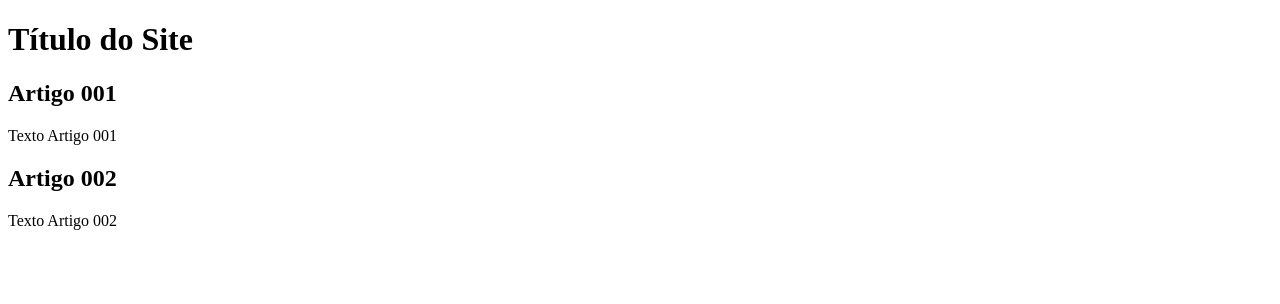
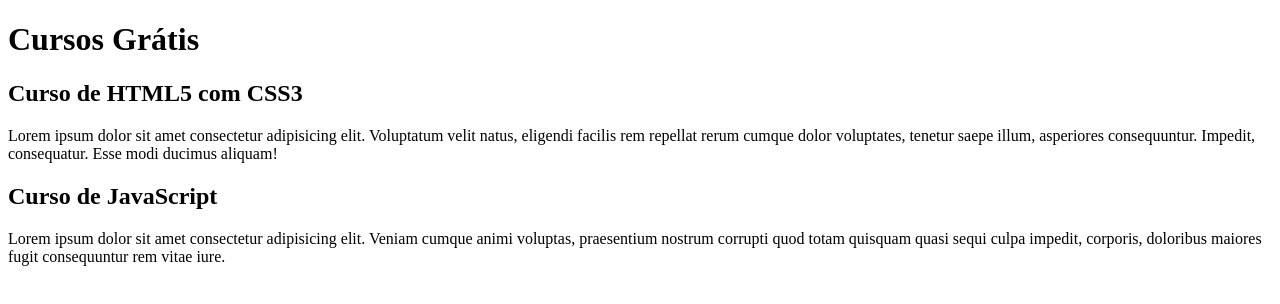
Before and after one commit to DaanielKC/projeto-site, a plain HTML site: page index.html in a window 1280 px wide. Drawn offline with Linux system fonts and the light colour scheme.

Commit message:
comecei a escrever o conteúdo

```diff
--- a/index.html
+++ b/index.html
@@ -8,15 +8,15 @@
 <body>
     <main>
         <header>
-            <h1>Título do Site</h1>
+            <h1>Cursos Grátis</h1>
         </header>
         <article>
-            <h2>Artigo 001</h2>
-            <p>Texto Artigo 001</p>
+            <h2>Curso de HTML5 com CSS3</h2>
+            <p>Lorem ipsum dolor sit amet consectetur adipisicing elit. Voluptatum velit natus, eligendi facilis rem repellat rerum cumque dolor voluptates, tenetur saepe illum, asperiores consequuntur. Impedit, consequatur. Esse modi ducimus aliquam!</p>
         </article>
         <article>
-            <h2>Artigo 002</h2>
-            <p>Texto Artigo 002</p>
+            <h2>Curso de JavaScript</h2>
+            <p>Lorem ipsum dolor sit amet consectetur adipisicing elit. Veniam cumque animi voluptas, praesentium nostrum corrupti quod totam quisquam quasi sequi culpa impedit, corporis, doloribus maiores fugit consequuntur rem vitae iure.</p>
         </article>
     </main>
 </body>
```
